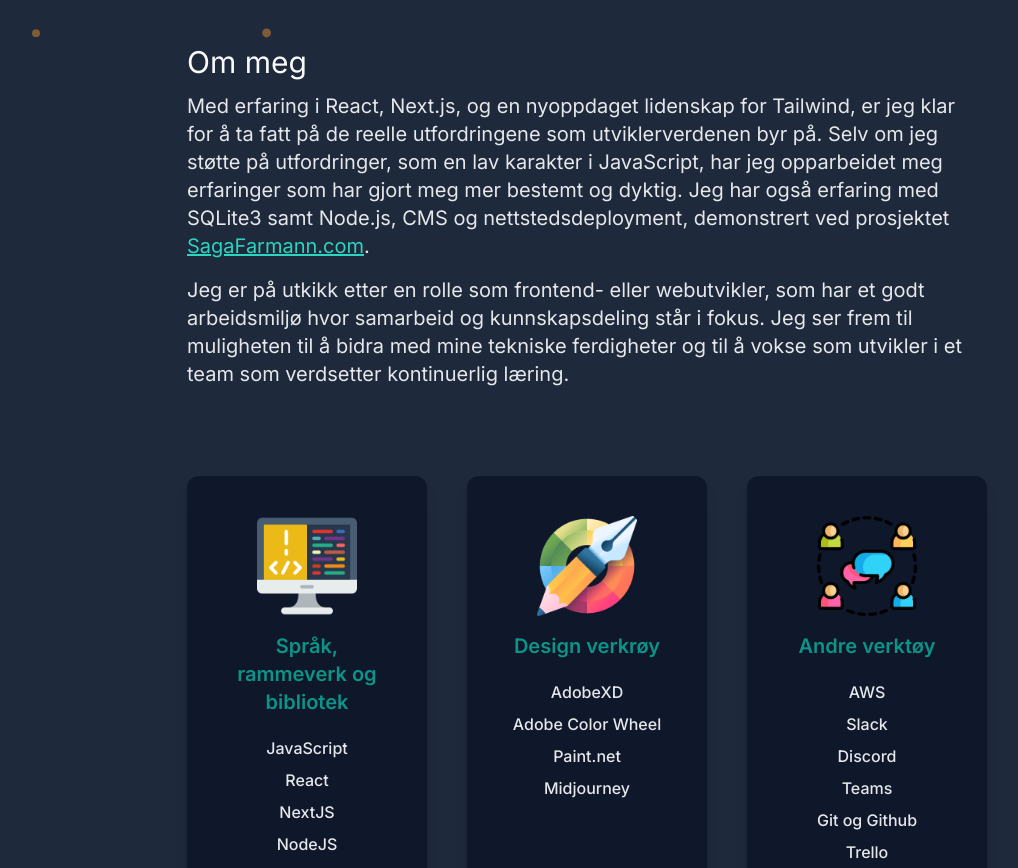
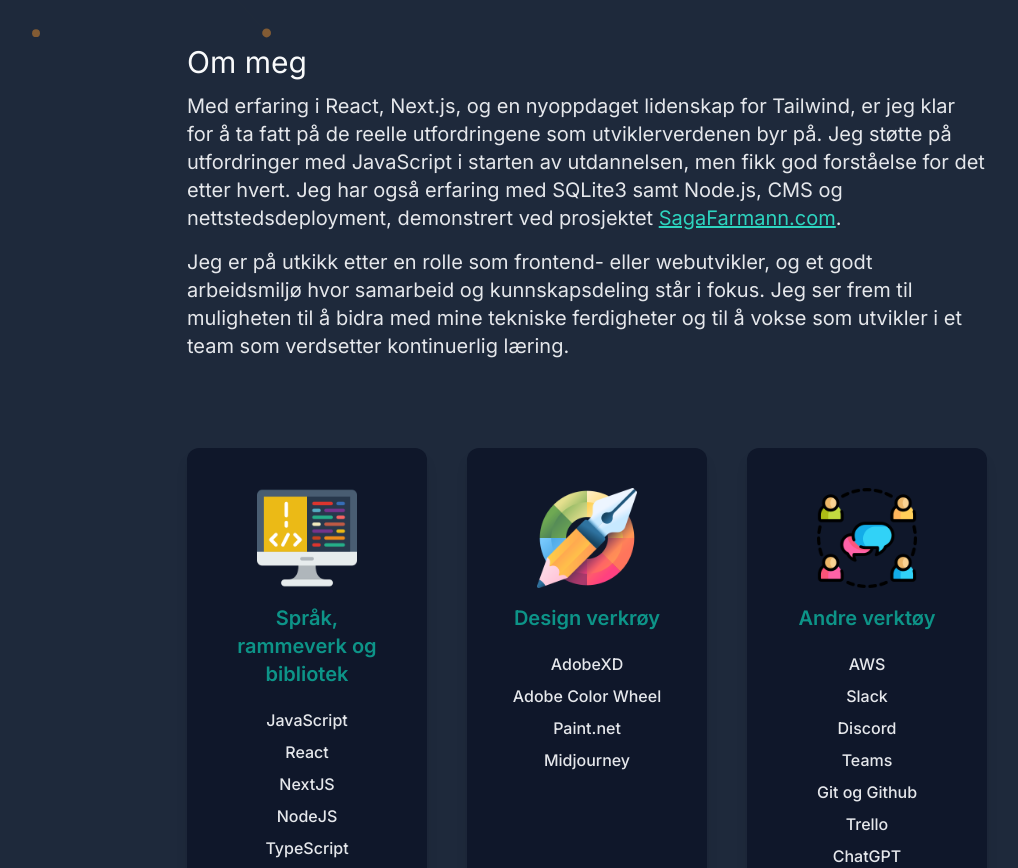
Before and after one commit to hernok/next-portfolio, a Next.js app: page / in a window 1280 px wide. Shown: the part 860-1728 px from the top of the page, without its empty margins (53-1071 px from the left). Built offline with nearby package versions, Linux system fonts and the light colour scheme.

Commit message:
fixed casing on import

```diff
--- a/src/app/layout.tsx
+++ b/src/app/layout.tsx
@@ -3,7 +3,7 @@
 import "./globals.css";
 import Navbar from "@/components/navbar/Navbar";
 import Providers from "./providers";
-import Footer from "@/components/footer/footer";
+import Footer from "@/components/footer/Footer";
 
 const inter = Inter({ subsets: ["latin"] });
 
--- a/src/components/aboutMe/AboutMe.tsx
+++ b/src/components/aboutMe/AboutMe.tsx
@@ -10,10 +10,10 @@
       <p className="text-gray-800 text-sm py-2 md:text-xl dark:text-gray-200">
         Med erfaring i React, Next.js, og en nyoppdaget lidenskap for Tailwind,
         er jeg klar for å ta fatt på de reelle utfordringene som
-        utviklerverdenen byr på. Selv om jeg støtte på utfordringer, som en lav
-        karakter i JavaScript, har jeg opparbeidet meg erfaringer som har gjort
-        meg mer bestemt og dyktig. Jeg har også erfaring med SQLite3 samt
-        Node.js, CMS og nettstedsdeployment, demonstrert ved prosjektet{" "}
+        utviklerverdenen byr på. Jeg støtte på utfordringer med JavaScript i
+        starten av utdannelsen, men fikk god forståelse for det etter hvert. Jeg
+        har også erfaring med SQLite3 samt Node.js, CMS og nettstedsdeployment,
+        demonstrert ved prosjektet{" "}
         <Link
           className="text-purple-600 hover:text-purple-900 underline cursor-pointer dark:text-teal-400 dark:hover:text-purple-500"
           href="https://www.sagafarmann.com/"
@@ -23,8 +23,8 @@
         .
       </p>
       <p className="text-gray-800 text-sm  py-2 md:text-xl dark:text-gray-200">
-        Jeg er på utkikk etter en rolle som frontend- eller webutvikler, som har
-        et godt arbeidsmiljø hvor samarbeid og kunnskapsdeling står i fokus. Jeg
+        Jeg er på utkikk etter en rolle som frontend- eller webutvikler, og et
+        godt arbeidsmiljø hvor samarbeid og kunnskapsdeling står i fokus. Jeg
         ser frem til muligheten til å bidra med mine tekniske ferdigheter og til
         å vokse som utvikler i et team som verdsetter kontinuerlig læring.
       </p>
```
